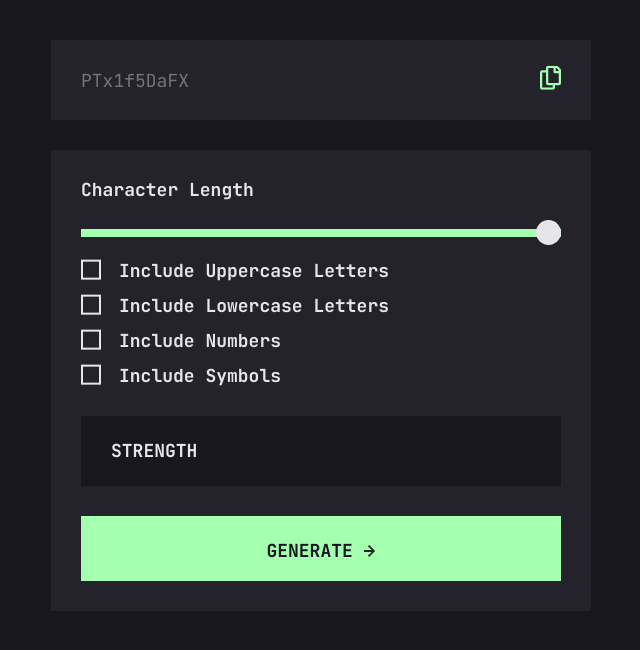
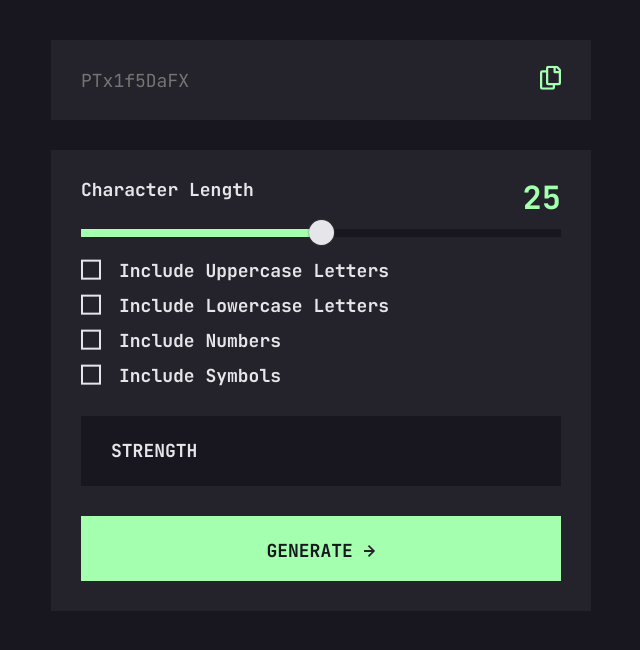
Before and after one commit to ClaytonDewey/react-password-generator, a React (Create React App) app: page / in a window 1280 px wide. Shown: the top 650 px of the page, without its empty margins (319-959 px from the left). Built offline with nearby package versions, Linux system fonts and the light colour scheme.

Commit message:
Add output for displaying password length

```diff
--- a/src/components/Slider.js
+++ b/src/components/Slider.js
@@ -1,8 +1,21 @@
-const Slider = () => {
+const Slider = ({ length, handleLengthChange }) => {
+  const handleChange = (e) => {
+    handleLengthChange(e);
+  };
+
   return (
     <div className='slider'>
       <label htmlFor='length'>Character Length</label>
-      <input type='range' name='length' id='length' min='6' max='40' />
+      <input
+        type='range'
+        onChange={handleChange}
+        name='length'
+        id='length'
+        min='10'
+        max='40'
+        defaultValue={length}
+      />
+      <output id='rangevalue'>{length}</output>
     </div>
   );
 };
--- a/src/sass/components/_slider.scss
+++ b/src/sass/components/_slider.scss
@@ -1,54 +1,99 @@
 .slider {
   margin-bottom: 2rem;
+  position: relative;
 
   label {
     display: block;
     margin-bottom: 2rem;
   }
 
-  input[type='range'] {
+  input[type="range"] {
     -webkit-appearance: none;
-    appearance: none;
-    background: transparent;
-    cursor: pointer;
+    margin-right: 15px;
     width: 100%;
-
-    // Track Styles
-    &::-webkit-slider-runnable-track {
-        background: $clr-primary;
     height: 8px;
+    background: $clr-bg-dark;
+    background-image: linear-gradient($clr-primary, $clr-primary);
+    background-size: 50% 100%;
+    background-repeat: no-repeat;
   }
 
-    &::-moz-range-track {
-      background: $clr-primary;
-      height: 8px;
+  /* Input Thumb */
+  input[type="range"]::-webkit-slider-thumb {
+    -webkit-appearance: none;
+    height: 2.5rem;
+    width: 2.5rem;
+    border-radius: 50%;
+    background: $clr-font-light;
+    cursor: ew-resize;
+    box-shadow: 0 0 2px 0 #555;
+    transition: all .3s ease-in-out;
   }
 
-    // Thumb Styles
-    &::-webkit-slider-thumb {
+  input[type="range"]::-moz-range-thumb {
     -webkit-appearance: none;
-      /* Override default look */
-      cursor: pointer;
-      appearance: none;
-      margin-top: -9px;
-      /* Centers thumb on the track */
-      background-color: $clr-font-light;
-      border-radius: 50%;
     height: 2.5rem;
     width: 2.5rem;
+    border-radius: 50%;
+    background: $clr-font-light;
+    cursor: ew-resize;
+    box-shadow: 0 0 2px 0 #555;
+    transition: all .3s ease-in-out;
   }
-    &::-moz-range-thumb {
-      border: none;
-      /*Removes extra border that FF applies*/
-      background-color: $clr-font-light;
-      border-radius: 50%;
+
+  input[type="range"]::-ms-thumb {
+    -webkit-appearance: none;
     height: 2.5rem;
     width: 2.5rem;
+    border-radius: 50%;
+    background: $clr-font-light;
+    cursor: ew-resize;
+    box-shadow: 0 0 2px 0 #555;
+    transition: all .3s ease-in-out;
   }
 
-    &::-webkit-slider-thumb:hover{
-      background-color: $clr-bg-dark;
+  input[type="range"]::-webkit-slider-thumb:hover {
+    background: $clr-bg-dark;
     border: 2px solid $clr-primary;
   }
+
+  input[type="range"]::-moz-range-thumb:hover {
+    background: $clr-bg-dark;
+    border: 2px solid $clr-primary;
+  }
+
+  input[type="range"]::-ms-thumb:hover {
+    background: $clr-bg-dark;
+    border: 2px solid $clr-primary;
+  }
+
+  /* Input Track */
+  input[type=range]::-webkit-slider-runnable-track {
+    -webkit-appearance: none;
+    box-shadow: none;
+    border: none;
+    background: transparent;
+  }
+
+  input[type=range]::-moz-range-track {
+    -webkit-appearance: none;
+    box-shadow: none;
+    border: none;
+    background: transparent;
+  }
+
+  input[type="range"]::-ms-track {
+    -webkit-appearance: none;
+    box-shadow: none;
+    border: none;
+    background: transparent;
+  }
+
+  output {
+    position: absolute;
+    color: $clr-primary;
+    top: 0;
+    right: 0;
+    font-size: $fs-300;
   }
 }
```
Lines whose indentation alone changed are shown as unchanged.
